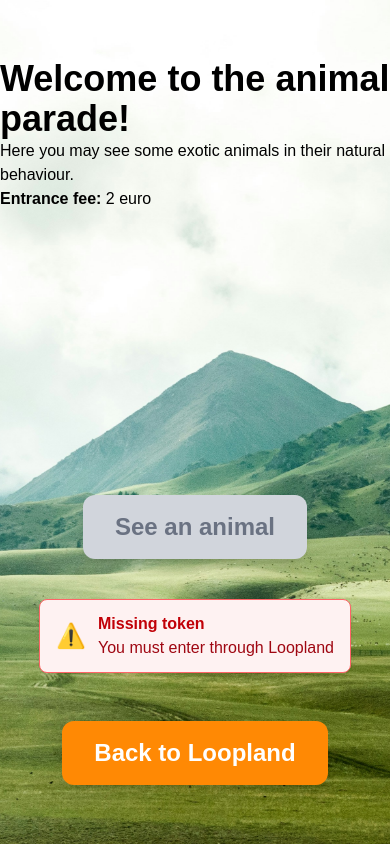
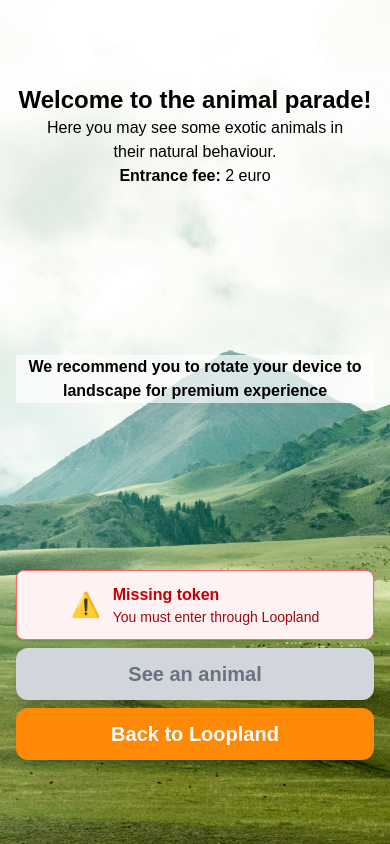
Before and after one commit to ESengenbjerg/animal-parade, a Next.js app: page / in a window 390 px wide. Built offline with nearby package versions, Linux system fonts and the light colour scheme; no server answers.

Commit message:
Making markup responsive

```diff
--- a/src/app/page.tsx
+++ b/src/app/page.tsx
@@ -41,26 +41,8 @@ function HomeContent() {
       // Attach stamp in API response to URL
       // Redirect to attraction page
       setTimeout(() => {
-        // OLD API RESPONSE
-        // router.push(
-        //   `/animal?stamp=${encodeURIComponent(
-        //     JSON.stringify({
-        //       animal: result.stamp.stamptype.animal,
-        //       metal: result.stamp.stamptype?.metal ?? undefined,
-        //       image_url: result.stamp.stamptype?.image_url ?? undefined,
-        //     }),
-        //   )}`,
-        // );
-
         // NEW API RESPONSE
-        // TO DO: Handle a null stamp.
-        // if (!result.stamp) {
-        //   // Ingen stamp → användaren får inte se något djur
-        //   router.push("/animal?nostamp=1");
-        //   return;
-        // }
-
-        // If (no stamp) -> modal with information: "3 min hasn't passed until the last time you received a stamp at this amusement. Get out of here!" and a Go back to Loopland button to close modal?
+        // If (no stamp) -> modal with information:
         if (!result.stamp) {
           setModalTitle("No stamp for you!");
           setModalMessage(
@@ -99,51 +81,50 @@ function HomeContent() {
           message = "You do not have enough money.";
           break;
       }
-      // if (err?.message === "Invalid or expired identity token") {
-      //   title = "Token expired";
-      //   message = "Your token has expired. Please return to Loopland.";
-      // } else if (err?.message === "Invalid api_key") {
-      //   title = "Invalid API key";
-      //   message = "Your API key is invalid.";
-      // } else if (err?.message === "Insufficient balance") {
-      //   title = "Insufficient balance";
-      //   message = "You do not have enough balance.";
-      // }
 
       setModalTitle(title);
       setModalMessage(message);
       setModalOpen(true);
       setLoading(false);
-
-      // return;
     }
   }
 
   return (
     <Background>
-      <section className="flex flex-col items-center justify-evenly h-full text-black">
-        <article className="pb-8">
-          <h1 className="font-bold text-4xl">Welcome to the animal parade!</h1>
-          <p>
+      <section className="flex flex-col items-center justify-around h-full text-black mx-4">
+        <article className="">
+          <h1 className="text-2xl font-bold text-center md:text-4xl">
+            Welcome to the animal parade!
+          </h1>
+          <p className="text-base md:text-lg text-center px-4">
             Here you may see some exotic animals in their natural behaviour.
           </p>
-          <p>
+          <p className="text-base md:text-lg text-center px-4">
             <span className="font-extrabold">Entrance fee: </span>2 euro
           </p>
         </article>
-        <article className="pt-48 flex flex-col justify-center items-center">
-          {/* <button
-            onClick={handleStart}
-            disabled={!token || loading}
-            className="px-8 py-4 text-2xl font-semibold rounded-xl shadow-lg max-w-64 bg-orange-400 hover:bg-orange-500 text-white transition"
-          >
-            {loading ? "Loading..." : "See an animal"}
-          </button> */}
+        <div className="bg-white/70 flex items-center justify-center text-m text-center font-bold md:hidden portrait:flex landscape:hidden">
+          <p>
+            We recommend you to rotate your device to landscape for premium
+            experience
+          </p>
+        </div>
+        <article className="w-full flex flex-col justify-between items-center gap-2 landscape:gap-8 md:pt-48 md:w-1/4 md:landscape:gap-2">
+          {!token && (
+            <div className="w-full flex flex-col items-center">
+              <ErrorMessage
+                title="Missing token"
+                message="You must enter through Loopland"
+              />
+            </div>
+          )}
+
+          <div className="w-full flex flex-col justify-between items-center gap-2 landscape:flex-row landscape:gap-4 md:landscape:flex-col">
             <button
               onClick={handleStart}
               disabled={!token || loading}
               aria-disabled={!token || loading}
-            className={`px-8 py-4 text-2xl font-semibold rounded-xl shadow-lg transition
+              className={`w-full px-6 py-3 text-xl md:px-8 md:py-4 md:text-2xl font-semibold rounded-xl shadow-lg transition
               ${
                 !token || loading
                   ? "bg-gray-300 text-gray-500 cursor-not-allowed"
@@ -153,20 +134,8 @@ function HomeContent() {
               {loading ? "Loading..." : "See an animal"}
             </button>
 
-          {!token && (
-            // <p className="text-sm text-red-700 mt-4">
-            //   <strong>ERROR! </strong> You must enter through Loopland to play
-            // </p>
-            <div className="mt-6 flex flex-col items-center">
-              <ErrorMessage
-                title="Missing token"
-                message="You must enter through Loopland"
-              />
+            <BackToBtn />
           </div>
-          )}
-
-          {/* Should always be visible due to <iframe> */}
-          <BackToBtn />
         </article>
       </section>
       <Modal
--- a/src/components/BackToBtn.tsx
+++ b/src/components/BackToBtn.tsx
@@ -4,13 +4,18 @@ import Link from "next/link";
 
 export default function BackToBtn() {
   return (
-    <article className="mt-12">
+    // <article className="w-full">
+    <>
       {/* Navigate with tabs button */}
-      <Link href="https://loopland.se/" aria-label="Go back to Loopland">
+      <Link
+        href="https://loopland.se/"
+        aria-label="Go back to Loopland"
+        className="w-full"
+      >
         <button
           role="link"
-          className="px-8 py-4 text-2xl font-semibold rounded-xl shadow-lg
-        bg-orange-400 hover:bg-orange-500 text-white transition"
+          className="w-full px-6 py-3 md:px-8 md:py-4 text-xl font-semibold rounded-xl shadow-lg md:text-2xl
+          bg-orange-400 hover:bg-orange-500 text-white transition"
         >
           Back to Loopland
         </button>
@@ -19,12 +24,13 @@ export default function BackToBtn() {
       {/* Preparation for <iframe> button */}
       {/* <button
         onClick={() =>
-          window.parent.postMessage({ type: "AMUSEMENT_CLOSE" }, "*")
+        window.parent.postMessage({ type: "AMUSEMENT_CLOSE" }, "*")
         }
         className="px-8 py-4 text-2xl font-semibold rounded-xl shadow-lg bg-orange-400 hover:bg-orange-500 text-white transition"
-      >
+        >
         Back to Loopland
-      </button> */}
-    </article>
+        </button> */}
+      {/* </article> */}
+    </>
   );
 }
--- a/src/components/ErrorMessage.tsx
+++ b/src/components/ErrorMessage.tsx
@@ -11,14 +11,14 @@ export default function ErrorBox({
   return (
     <div
       role="alert"
-      className="mt-4 w-full max-w-lg mx-auto
+      className="w-full max-w-lg mx-auto
                  bg-red-50 border border-red-400 text-red-800
-                 px-4 py-3 rounded-lg shadow-sm flex items-center gap-3"
+                 px-4 py-3 rounded-lg shadow-sm flex justify-center items-center gap-3 landscape:w-1/2 md:landscape:w-full"
     >
       <span className="text-red-600 text-2xl font-bold">⚠️</span>
       <div>
         <p className="font-bold text-red-700">{title}</p>
-        <p className="text-red-800">{message}</p>
+        <p className="text-red-800 text-sm">{message}</p>
       </div>
     </div>
   );
--- a/src/components/Modal.tsx
+++ b/src/components/Modal.tsx
@@ -15,9 +15,14 @@ export default function Modal({
 
   return (
     <div className="fixed inset-0 bg-neutral-900/40 backdrop-blur-sm flex items-center justify-center z-50">
-      <div className="flex flex-col justify-center items-center bg-white rounded-xl shadow-xl p-8 text-center text-black w-100 h-80 max-w-[90%]">
-        <h2 className="text-2xl font-bold mb-4">{title}</h2>
-        <p className="mb-6">{message}</p>
+      <div
+        className="flex flex-col justify-center items-center
+      bg-white text-black rounded-xl shadow-xl text-center p-4 m-8 w-full max-w-[90%]
+      landscape:p-8 landscape:mx-20
+      md:p-8 md:w-100 md:h-80"
+      >
+        <h2 className="text-xl font-bold mb-4 md:text-2xl">{title}</h2>
+        <p className="mb-6 text-sm md:text-base">{message}</p>
 
         <button
           onClick={onClose}
```
Lines whose indentation alone changed are shown as unchanged.
